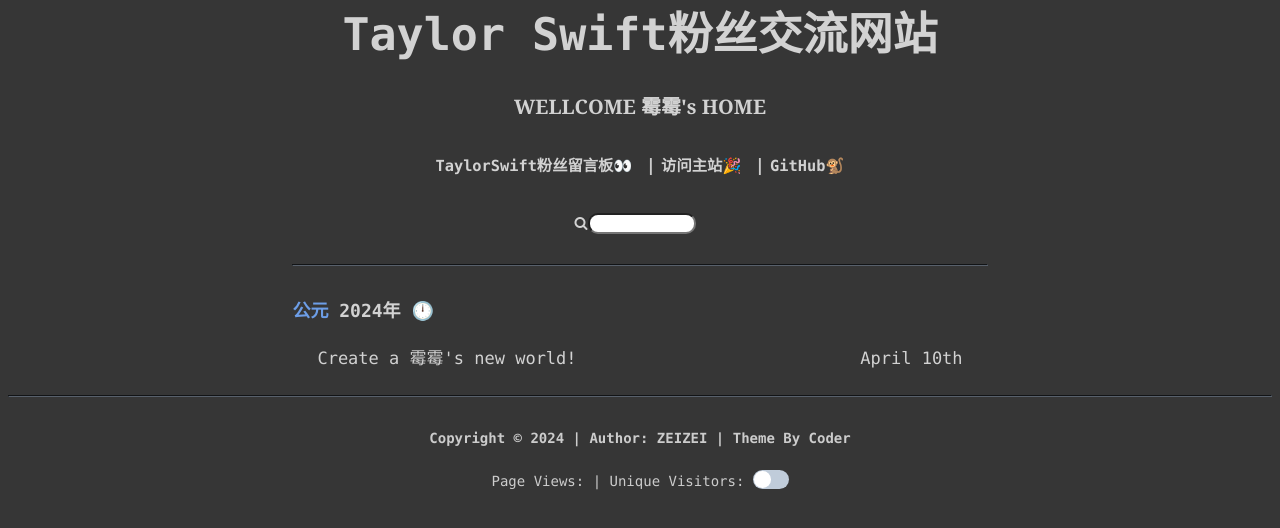
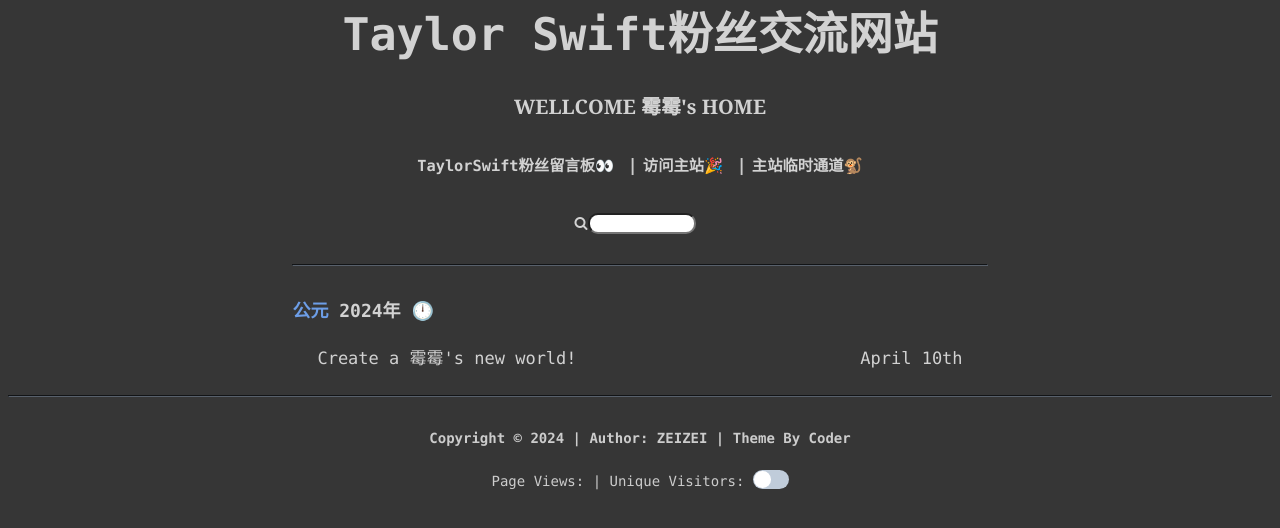
Before and after one commit to bak-zei/bak-zei.github.io, a plain HTML site: page index.html in a window 1280 px wide. Shown: the part 180-708 px from the top of the page. Drawn offline with Linux system fonts and the light colour scheme; some packages are replaced by stand-ins of ours; a script that the page names is missing.

Commit message:
Update index.html

```diff
--- a/index.html
+++ b/index.html
@@ -38,11 +38,11 @@
 <div class="hd">
     <ol class="breadcrumb">
 
-            <li><a class="ba" href="/about">TaylorSwift粉丝留言板👀</a></li>
+            <li><a class="ba" href="/2024/04/10/hello-world/index.html">TaylorSwift粉丝留言板👀</a></li>
 
-            <li><a class="ba" target="_blank" rel="noopener" href="http://localhost:63342/TalorSwift/login/index.html">访问主站🎉</a></li>
+            <li><a class="ba" target="_blank" rel="noopener" href="http://www.bbbak.asia/">访问主站🎉</a></li>
 
-            <li><a class="ba" target="_blank" rel="noopener" href="https://github.com/">GitHub🐒</a></li>
+            <li><a class="ba" target="_blank" rel="noopener" href="https://ifh7si07njyt.ngrok.xiaomiqiu123.top/TalorSwift/index.html">主站临时通道🐒</a></li>
 
 
 
```
